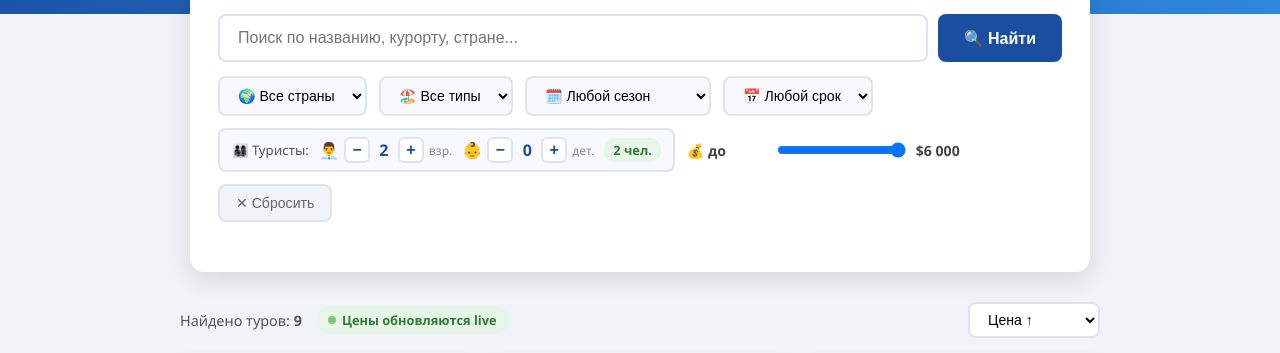
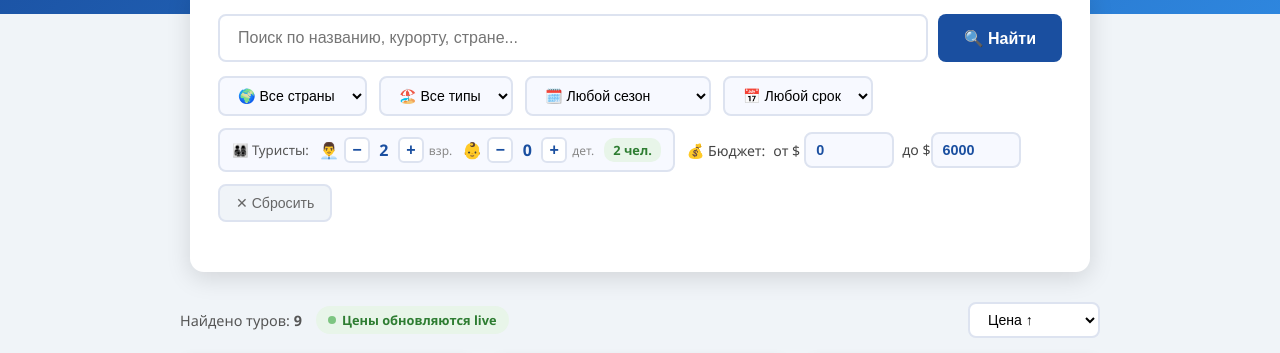
Before and after one commit to SauleKis/SauleKis, a plain HTML site: page index.html in a window 1280 px wide. Both pictures are taken after a click on the button "✕ Сбросить". Shown: the part 144-497 px from the top of the page. Drawn offline with Linux system fonts and the light colour scheme.

Commit message:
Ручной ввод диапазона цен от и до

```diff
--- a/index.html
+++ b/index.html
@@ -44,8 +44,15 @@
       padding: 9px 14px; border: 2px solid #dde3f0; border-radius: 8px;
       font-size: 0.88rem; background: #f7f9ff; cursor: pointer; outline: none;
     }
-    .budget-filter { display: flex; align-items: center; gap: 10px; }
-    .budget-filter span { font-size: 0.88rem; color: #444; min-width: 80px; font-weight: 600; }
+    .budget-filter { display: flex; align-items: center; gap: 8px; flex-wrap: wrap; }
+    .budget-filter span { font-size: 0.88rem; color: #444; font-weight: 500; }
+    .budget-filter input[type=number] {
+      width: 90px; padding: 8px 10px; border: 2px solid #dde3f0; border-radius: 8px;
+      font-size: 0.9rem; font-weight: 600; color: #1a4fa0; outline: none;
+      background: #f7f9ff; transition: border 0.2s;
+    }
+    .budget-filter input[type=number]:focus { border-color: #2e86de; background: white; }
+    .budget-from { display: flex; align-items: center; gap: 4px; }
     .reset-btn {
       padding: 9px 16px; background: #f0f4f8; color: #666;
       border: 2px solid #dde3f0; border-radius: 8px; font-size: 0.88rem; cursor: pointer;
@@ -259,9 +266,9 @@
       <span class="people-total" id="people-total">2 чел.</span>
     </div>
     <div class="budget-filter">
-      <span>💰 до</span>
-      <input type="range" id="filter-budget" min="500" max="6000" step="100" value="6000" oninput="updateBudget()">
-      <span id="budget-val">$6 000</span>
+      <span>💰 Бюджет:</span>
+      <span class="budget-from">от $<input type="number" id="budget-min" value="0" min="0" max="6000" step="100" oninput="updateBudget()"></span>
+      <span>до $<input type="number" id="budget-max" value="6000" min="0" max="99999" step="100" oninput="updateBudget()"></span>
     </div>
     <button class="reset-btn" onclick="resetFilters()">✕ Сбросить</button>
   </div>
@@ -536,7 +543,8 @@ function applyFilters() {
   const season = document.getElementById('filter-season').value;
   const type = document.getElementById('filter-type').value;
   const nights = document.getElementById('filter-nights').value;
-  const budget = parseInt(document.getElementById('filter-budget').value);
+  const budgetMin = parseInt(document.getElementById('budget-min').value) || 0;
+  const budgetMax = parseInt(document.getElementById('budget-max').value) || 99999;
   const sort = document.querySelector('.sort-select').value;
 
   let result = tours.filter(t => {
@@ -548,7 +556,7 @@ function applyFilters() {
     if (season && !t.seasons.includes(season)) return false;
     if (type && !t.tags.includes(type)) return false;
     if (nights && t.nights !== parseInt(nights)) return false;
-    if (t.price > budget) return false;
+    if (t.price < budgetMin || t.price > budgetMax) return false;
     return true;
   });
 
@@ -572,11 +580,7 @@ function applyFilters() {
   }
 }
 
-function updateBudget() {
-  const val = document.getElementById('filter-budget').value;
-  document.getElementById('budget-val').textContent = '$' + parseInt(val).toLocaleString();
-  applyFilters();
-}
+function updateBudget() { applyFilters(); }
 
 function resetFilters() {
   document.getElementById('search-input').value = '';
@@ -588,8 +592,8 @@ function resetFilters() {
   document.getElementById('cnt-kids').textContent = 0;
   document.getElementById('people-total').textContent = '2 чел.';
   document.getElementById('filter-season').value = '';
-  document.getElementById('filter-budget').value = 6000;
-  document.getElementById('budget-val').textContent = '$6 000';
+  document.getElementById('budget-min').value = 0;
+  document.getElementById('budget-max').value = 6000;
   document.getElementById('search-status').textContent = '';
   applyFilters();
 }
```
